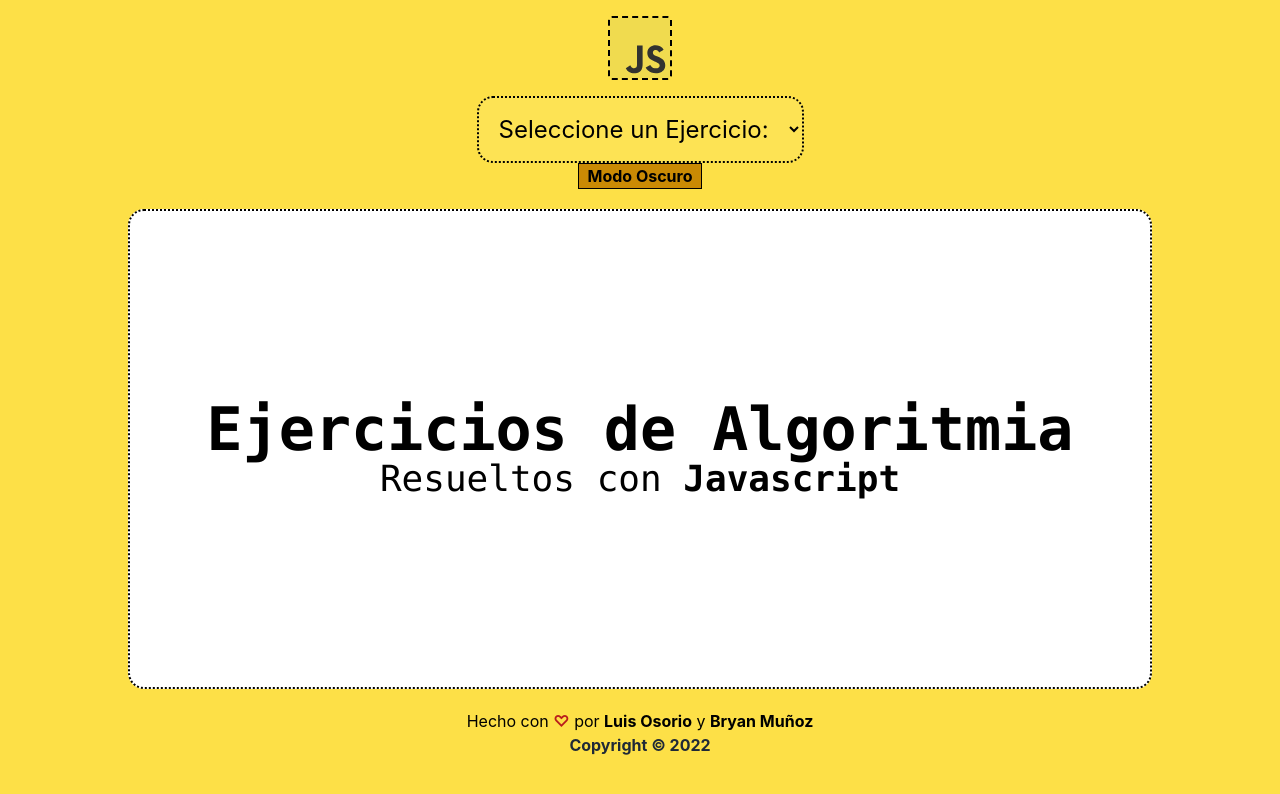
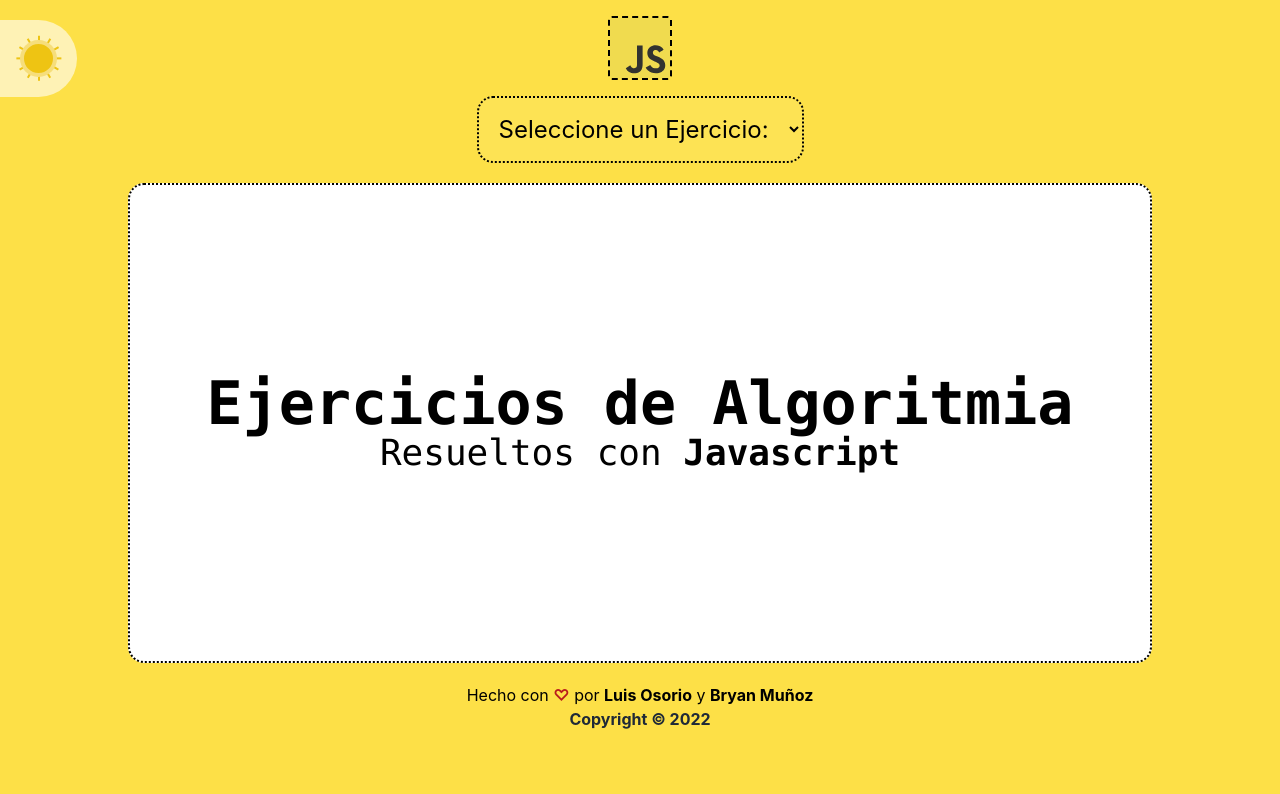
Before and after one commit to dev-cac/exercises-in-js, a React (Vite) app: page / in a window 1280 px wide. Shown: the top 794 px of the page. Built offline with nearby package versions, Linux system fonts and the light colour scheme.

Commit message:
feat(Root): add icon dark/light mode

```diff
--- a/src/componets/App.jsx
+++ b/src/componets/App.jsx
@@ -1,3 +1,4 @@
+import { useEffect } from 'react'
 import { Route, Switch, useLocation } from 'wouter'
 
 import useChoiceInput from '@/hooks/useChoiceInput'
@@ -11,6 +12,11 @@ function App () {
   const { clearChoices } = useChoiceInput()
   const [, setLocation] = useLocation()
 
+  useEffect(() => {
+    const classList = document.documentElement.classList
+    darkMode === 'dark' ? classList.add('theme--night') : classList.remove('theme--night')
+  }, [darkMode])
+
   const toHome = async (e) => {
     e.preventDefault()
 
@@ -20,13 +26,27 @@ function App () {
 
   return (
     <div className='flex flex-col items-center w-full h-full'>
+      <button className='p-5 absolute rounded-r-full left-0 top-5 bg-white/60 dark:bg-slate-800 z-10' onClick={toggleDarkMode}>
+        <div className='relative'>
+          <div className='theme-toggle theme-toggle-js'>
+            <span className='moon' />
+            <span className='sun' />
+            <small className='sun__ray' />
+            <small className='sun__ray' />
+            <small className='sun__ray' />
+            <small className='sun__ray' />
+            <small className='sun__ray' />
+            <small className='sun__ray' />
+          </div>
+        </div>
+
+      </button>
+
       <a href='/' onClick={toHome}>
         <img className='w-16 h-16 mt-4 mb-4 font-bold border-2 border-black border-dashed rounded cursor-pointer hover:border-yellow-500 dark:border-slate-200' src='/logo.svg' alt='Logo' />
       </a>
 
       <Selector />
-
-      <button className='px-2 font-bold bg-yellow-600 border border-black dark:text-slate-200 dark:bg-slate-500 dark:border-slate-700' onClick={toggleDarkMode}>{darkMode === 'dark' ? 'Modo Claro' : 'Modo Oscuro'}</button>
 
       <div className='w-11/12 h-[60%] text-xl p-5 bg-white rounded-2xl overflow-x-hidden overflow-y-auto border-2 border-black border-dotted mt-5 md:w-4/5 md:text-2xl dark:bg-slate-300'>
         <div className='flex flex-col items-center justify-center w-full h-auto min-h-full text-center break-words'>
--- a/src/index.css
+++ b/src/index.css
@@ -14,6 +14,8 @@ body {
     'Ubuntu', 'Cantarell', 'Fira Sans', 'Droid Sans', 'Helvetica Neue',
     sans-serif;
 }
+
+/* CHOICES ============================================================== */
 
 .choices__inner {
   border: 2px dotted rgba(66, 65, 65, 0.364);
@@ -42,3 +44,178 @@ body {
   border: 0 !important;
   border-radius: 9999px !important;
 }
+
+/* DARK_MODE ============================================================== */
+:root {
+  --color-primary: #ffffff70;
+  --color-primary-light: #152640;
+  --color-secondary: #eec413;
+}
+
+:root.theme--night {
+  --color-primary: #1e293b;
+  --color-primary-light: #152640;
+  --color-secondary: #e684af;
+}
+
+.theme-toggle {
+  height: 37px;
+  width: 37px;
+  cursor: pointer;
+  display: flex;
+  align-items: center;
+  justify-content: center;
+}
+
+.theme-toggle .sun {
+  background: var(--color-secondary);
+  width: 37px;
+  height: 37px;
+  border-radius: 50%;
+  border: 4px solid var(--color-primary);
+}
+
+.theme-toggle .sun__ray {
+  width: 2px;
+  background: var(--color-secondary);
+  display: block;
+  height: 121%;
+  position: absolute;
+  z-index: -1;
+  transition: 0.4s all, height 0.3s ease-in-out;
+}
+.theme-toggle .sun__ray:nth-child(1) {
+  transform: rotate(calc(1 * calc(360deg / 12)));
+}
+.theme-toggle .sun__ray:nth-child(2) {
+  transform: rotate(calc(2 * calc(360deg / 12)));
+}
+.theme-toggle .sun__ray:nth-child(3) {
+  transform: rotate(calc(3 * calc(360deg / 12)));
+}
+.theme-toggle .sun__ray:nth-child(4) {
+  transform: rotate(calc(4 * calc(360deg / 12)));
+}
+.theme-toggle .sun__ray:nth-child(5) {
+  transform: rotate(calc(5 * calc(360deg / 12)));
+}
+.theme-toggle .sun__ray:nth-child(6) {
+  transform: rotate(calc(6 * calc(360deg / 12)));
+}
+.theme-toggle .sun__ray:nth-child(7) {
+  transform: rotate(calc(7 * calc(360deg / 12)));
+}
+.theme-toggle .sun__ray:nth-child(8) {
+  transform: rotate(calc(8 * calc(360deg / 12)));
+}
+.theme-toggle .sun__ray:nth-child(9) {
+  transform: rotate(calc(9 * calc(360deg / 12)));
+}
+.theme-toggle .sun__ray:nth-child(10) {
+  transform: rotate(calc(10 * calc(360deg / 12)));
+}
+.theme-toggle .sun__ray:nth-child(11) {
+  transform: rotate(calc(11 * calc(360deg / 12)));
+}
+.theme-toggle .sun__ray:nth-child(12) {
+  transform: rotate(calc(12 * calc(360deg / 12)));
+}
+.theme-toggle:hover .sun__ray:nth-child(1) {
+  transform: rotate(calc(calc(1 * calc(360deg / 12)) - 20deg));
+}
+.theme-toggle:hover .sun__ray:nth-child(2) {
+  transform: rotate(calc(calc(2 * calc(360deg / 12)) - 20deg));
+}
+.theme-toggle:hover .sun__ray:nth-child(3) {
+  transform: rotate(calc(calc(3 * calc(360deg / 12)) - 20deg));
+}
+.theme-toggle:hover .sun__ray:nth-child(4) {
+  transform: rotate(calc(calc(4 * calc(360deg / 12)) - 20deg));
+}
+.theme-toggle:hover .sun__ray:nth-child(5) {
+  transform: rotate(calc(calc(5 * calc(360deg / 12)) - 20deg));
+}
+.theme-toggle:hover .sun__ray:nth-child(6) {
+  transform: rotate(calc(calc(6 * calc(360deg / 12)) - 20deg));
+}
+.theme-toggle:hover .sun__ray:nth-child(7) {
+  transform: rotate(calc(calc(7 * calc(360deg / 12)) - 20deg));
+}
+.theme-toggle:hover .sun__ray:nth-child(8) {
+  transform: rotate(calc(calc(8 * calc(360deg / 12)) - 20deg));
+}
+.theme-toggle:hover .sun__ray:nth-child(9) {
+  transform: rotate(calc(calc(9 * calc(360deg / 12)) - 20deg));
+}
+.theme-toggle:hover .sun__ray:nth-child(10) {
+  transform: rotate(calc(calc(10 * calc(360deg / 12)) - 20deg));
+}
+.theme-toggle:hover .sun__ray:nth-child(11) {
+  transform: rotate(calc(calc(11 * calc(360deg / 12)) - 20deg));
+}
+.theme-toggle:hover .sun__ray:nth-child(12) {
+  transform: rotate(calc(calc(12 * calc(360deg / 12)) - 20deg));
+}
+
+.moon {
+  height: 28px;
+  width: 28px;
+  position: absolute;
+  background: var(--color-primary);
+  border-radius: 50%;
+  top: 0;
+  right: 0;
+  transform: scale(0) translate(25%, -25%);
+  z-index: 9;
+  transition: 0.4s transform;
+  transform-origin: right;
+}
+.theme--night .theme-toggle {
+  background-color: var(--color-primary);
+}
+.theme--night .theme-toggle:hover .moon {
+  transform: scale(1) translate(-3%, -18%);
+}
+.theme--night .moon {
+  transform: scale(1) translate(11%, -11%);
+}
+.theme--night .theme-toggle .sun__ray {
+  height: 0;
+  transition: 0.4s, transform 0.4s, height 0.2s 0.1s;
+}
+.theme--night .theme-toggle .sun__ray:nth-child(1) {
+  transform: rotate(calc(calc(1 * calc(360deg / 12)) - 45deg));
+}
+.theme--night .theme-toggle .sun__ray:nth-child(2) {
+  transform: rotate(calc(calc(2 * calc(360deg / 12)) - 45deg));
+}
+.theme--night .theme-toggle .sun__ray:nth-child(3) {
+  transform: rotate(calc(calc(3 * calc(360deg / 12)) - 45deg));
+}
+.theme--night .theme-toggle .sun__ray:nth-child(4) {
+  transform: rotate(calc(calc(4 * calc(360deg / 12)) - 45deg));
+}
+.theme--night .theme-toggle .sun__ray:nth-child(5) {
+  transform: rotate(calc(calc(5 * calc(360deg / 12)) - 45deg));
+}
+.theme--night .theme-toggle .sun__ray:nth-child(6) {
+  transform: rotate(calc(calc(6 * calc(360deg / 12)) - 45deg));
+}
+.theme--night .theme-toggle .sun__ray:nth-child(7) {
+  transform: rotate(calc(calc(7 * calc(360deg / 12)) - 45deg));
+}
+.theme--night .theme-toggle .sun__ray:nth-child(8) {
+  transform: rotate(calc(calc(8 * calc(360deg / 12)) - 45deg));
+}
+.theme--night .theme-toggle .sun__ray:nth-child(9) {
+  transform: rotate(calc(calc(9 * calc(360deg / 12)) - 45deg));
+}
+.theme--night .theme-toggle .sun__ray:nth-child(10) {
+  transform: rotate(calc(calc(10 * calc(360deg / 12)) - 45deg));
+}
+.theme--night .theme-toggle .sun__ray:nth-child(11) {
+  transform: rotate(calc(calc(11 * calc(360deg / 12)) - 45deg));
+}
+.theme--night .theme-toggle .sun__ray:nth-child(12) {
+  transform: rotate(calc(calc(12 * calc(360deg / 12)) - 45deg));
+}
```
